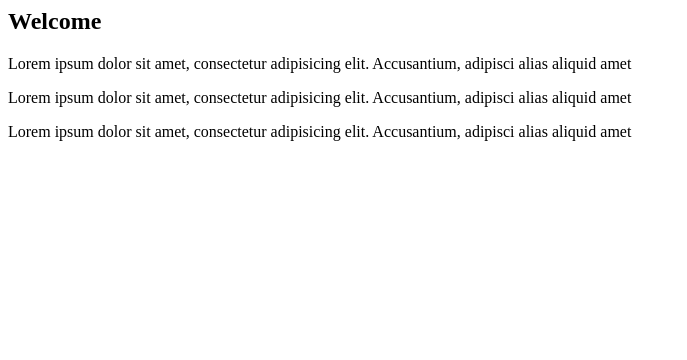
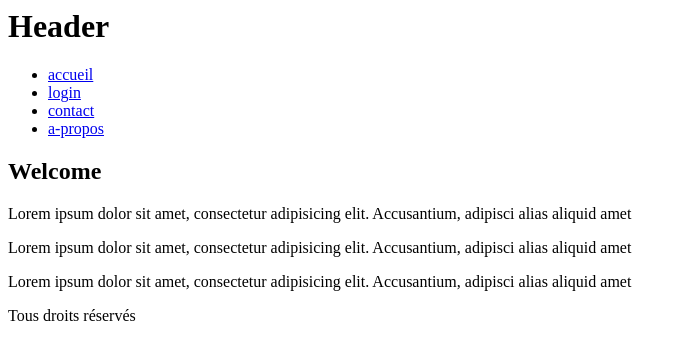
Before and after one commit to ESGI-LEARNING/ESGI-C-SM1, a PHP site: template Views/main/home.view.php in a window 1280 px wide. Shown: the top 360 px of the page, without its empty margins (0-687 px from the left). Run offline with PHP 8.4, Linux system fonts and the light colour scheme; the template is opened without the code that fills it, so the values that code supplies are empty.

Commit message:
add View

```diff
--- /dev/null
+++ b/Views/components/footer.view.php
@@ -0,0 +1,3 @@
+<footer>
+    <p>Tous droits réservés</p>
+</footer>
--- /dev/null
+++ b/Views/components/header.view.php
@@ -0,0 +1,11 @@
+<header>
+    <h1>Header</h1>
+    <nav>
+        <ul>
+	        <li><a href="/">accueil</a></li>
+	        <li><a href="/login">login</a></li>
+	        <li><a href="/contact">contact</a></li>
+	        <li><a href="/a-propos">a-propos</a></li>
+        </ul>
+    </nav>
+</header>
--- a/Views/security/login.view.php
+++ b/Views/security/login.view.php
@@ -8,5 +8,4 @@
 		<input type="password" name="password" id="password">
 		<input type="submit" value="Se connecter">
 	</form>
-
 </section>
```
